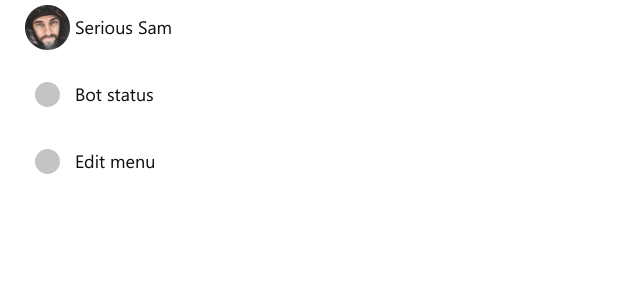
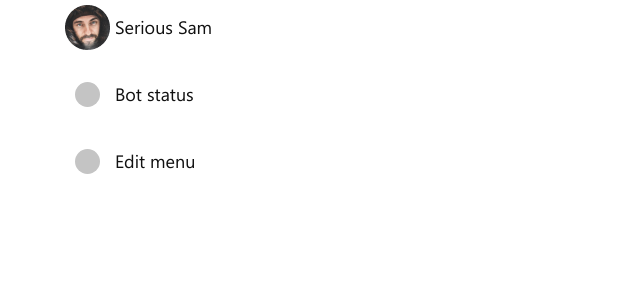
Before and after one commit to krok-lives-matter/CaffeMenuBot_Front-End, a Vue app: page / in a window 1280 px wide. Shown: the top 300 px of the page, without its empty margins (0-640 px from the left). Built offline with nearby package versions, Linux system fonts and the light colour scheme.

Commit message:
chore: styled container

```diff
--- a/src/App.vue
+++ b/src/App.vue
@@ -15,4 +15,8 @@ body {
   font-family: "Segoe UI", sans-serif;
   color: #111111;
 }
+.container {
+  max-width: 100%;
+  padding: 0 40px;
+}
 </style>
```
